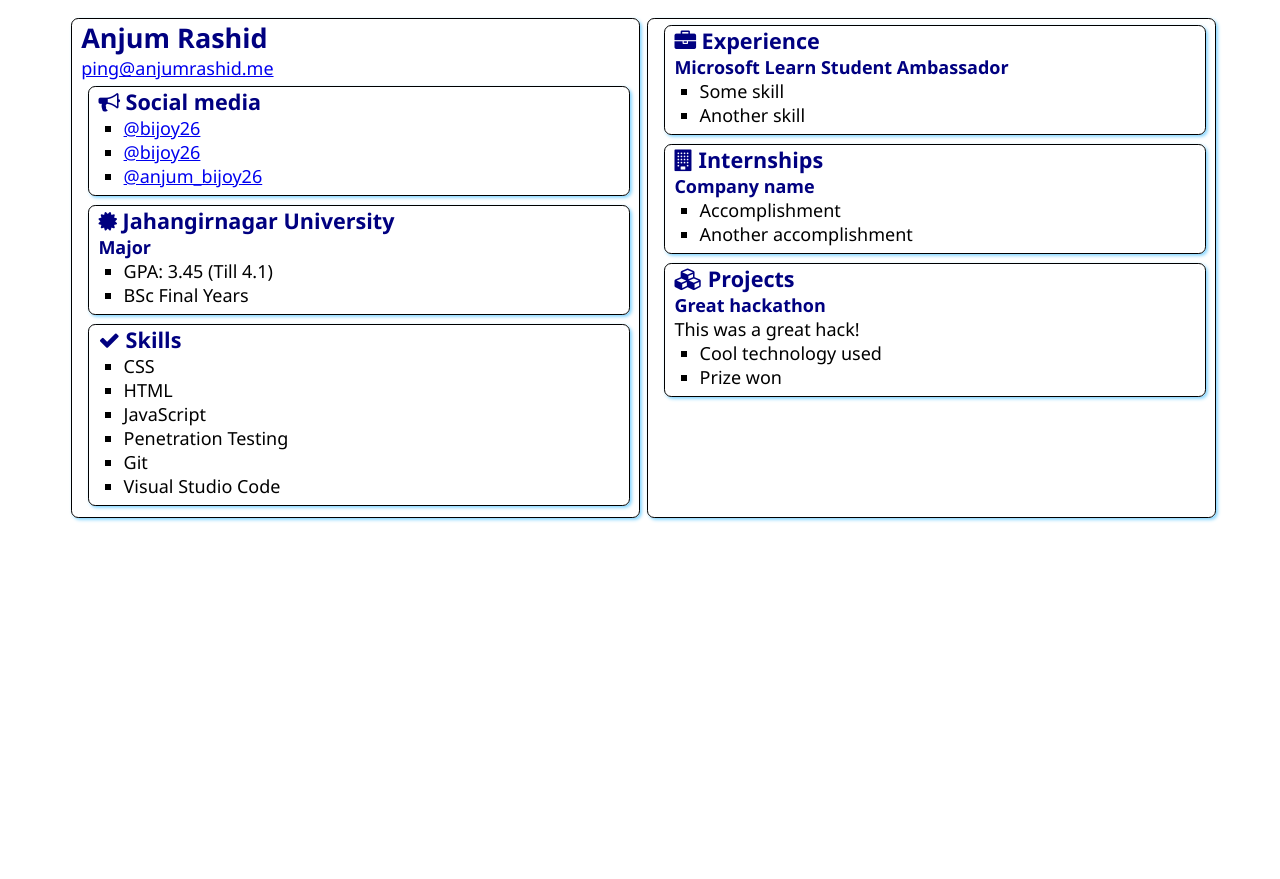
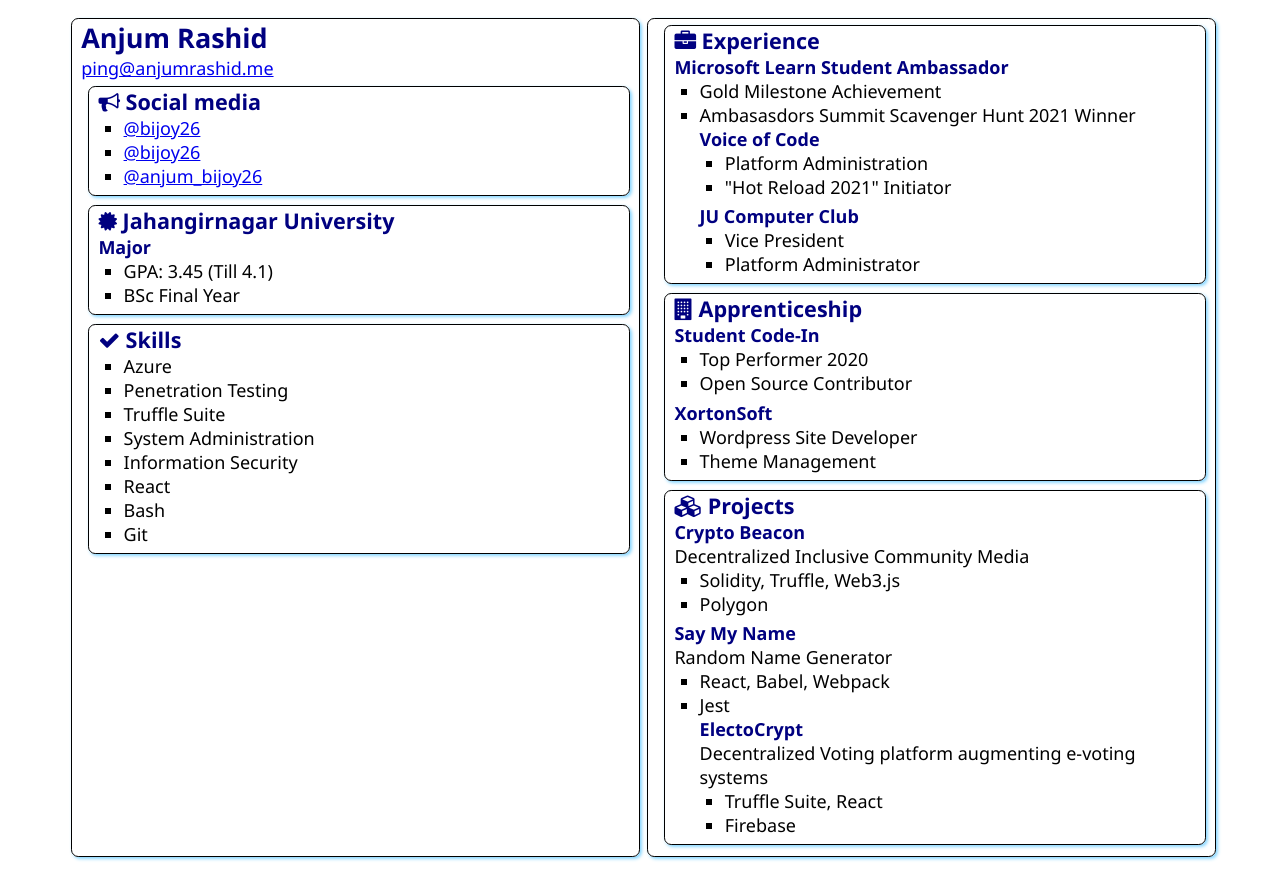
Before and after one commit to bijoy26/Ambassador-SWA-Pilot, a plain HTML site: page src/index.html in a window 1280 px wide. Before the commit the page ends 800 px from the top, so only its background shows below. Drawn offline with Linux system fonts and the light colour scheme.

Commit message:
basic info up

```diff
--- a/src/index.html
+++ b/src/index.html
@@ -17,7 +17,7 @@
       <article class="box">
         <h1>Anjum Rashid</h1>
         <div>
-          <a href="mailto:your.email@example.com">ping@anjumrashid.me</a>
+          <a href="mailto:ping@anjumrashid.me">ping@anjumrashid.me</a>
         </div>
 
         <section class="box">
@@ -26,11 +26,13 @@
             Social media
           </h2>
           <ul>
-            <li><a href="https://github.com/<handle>">@bijoy26</a></li>
+            <li><a href="https://github.com/bijoy26">@bijoy26</a></li>
             <li>
-              <a href="https://linkedin.com/in/<handle>">@bijoy26</a>
+              <a href="https://linkedin.com/in/bijoy26">@bijoy26</a>
             </li>
-            <li><a href="https://twitter.com/<handle>">@anjum_bijoy26</a></li>
+            <li>
+              <a href="https://twitter.com/anjum_bijoy26">@anjum_bijoy26</a>
+            </li>
           </ul>
         </section>
 
@@ -43,7 +45,7 @@
             <h3>Major</h3>
             <ul>
               <li>GPA: 3.45 (Till 4.1)</li>
-              <li>BSc Final Years</li>
+              <li>BSc Final Year</li>
             </ul>
           </div>
         </section>
@@ -54,12 +56,14 @@
             Skills
           </h2>
           <ul>
-            <li>CSS</li>
-            <li>HTML</li>
-            <li>JavaScript</li>
+            <li>Azure</li>
             <li>Penetration Testing</li>
+            <li>Truffle Suite</li>
+            <li>System Administration</li>
+            <li>Information Security</li>
+            <li>React</li>
+            <li>Bash</li>
             <li>Git</li>
-            <li>Visual Studio Code</li>
           </ul>
         </section>
       </article>
@@ -71,20 +75,36 @@
           </h2>
           <h3>Microsoft Learn Student Ambassador</h3>
           <ul>
-            <li>Some skill</li>
-            <li>Another skill</li>
+            <li>Gold Milestone Achievement</li>
+            <li>Ambasasdors Summit Scavenger Hunt 2021 Winner</li>
+         <h3>Voice of Code</h3>
+            <ul>
+              <li>Platform Administration</li>
+              <li>"Hot Reload 2021" Initiator</li>
           </ul>
+        <h3>JU Computer Club</h3>
+          <ul>
+            <li>Vice President</li>
+            <li>Platform Administrator</li>
+        </ul>
+
         </section>
         <section class="box">
           <h2>
             <i class="fa fa-building" aria-hidden="true"></i>
-            Internships
+            Apprenticeship
           </h2>
 
-          <h3>Company name</h3>
+          <h3>Student Code-In</h3>
           <ul>
-            <li>Accomplishment</li>
-            <li>Another accomplishment</li>
+            <li>Top Performer 2020</li>
+            <li>Open Source Contributor</li>
+          </ul>
+
+          <h3>XortonSoft</h3>
+          <ul>
+            <li>Wordpress Site Developer</li>
+            <li>Theme Management</li>
           </ul>
         </section>
         <section class="box">
@@ -93,12 +113,25 @@
             Projects
           </h2>
 
-          <h3>Great hackathon</h3>
-          <div>This was a great hack!</div>
+          <h3>Crypto Beacon</h3>
+          <div>Decentralized Inclusive Community Media</div>
           <ul>
-            <li>Cool technology used</li>
-            <li>Prize won</li>
+            <li>Solidity, Truffle, Web3.js</li>
+            <li>Polygon</li>
           </ul>
+
+          <h3>Say My Name</h3>
+          <div>Random Name Generator</div>
+          <ul>
+            <li>React, Babel, Webpack</li>
+            <li>Jest</li>
+
+        <h3>ElectoCrypt</h3>
+            <div>Decentralized Voting platform augmenting e-voting systems</div>
+            <ul>
+              <li>Truffle Suite, React</li>
+              <li>Firebase</li>
+
         </section>
       </article>
     </main>
```
